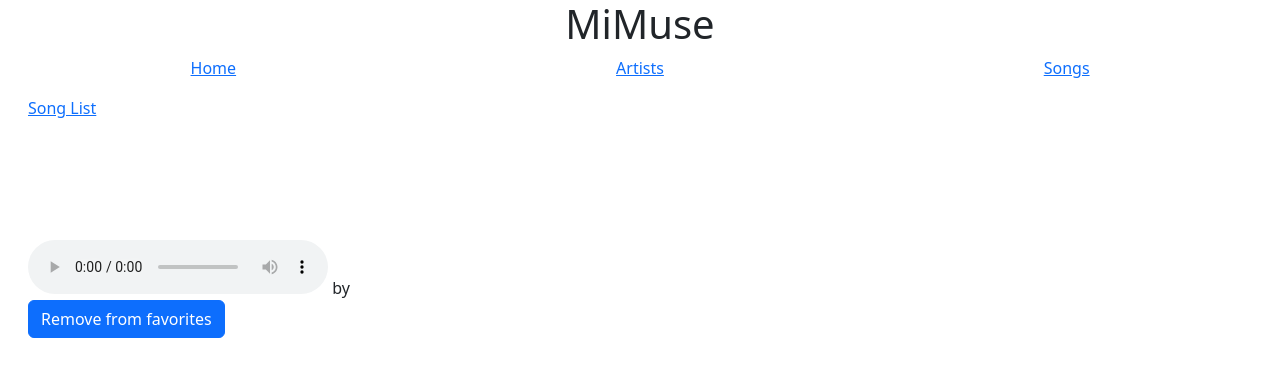
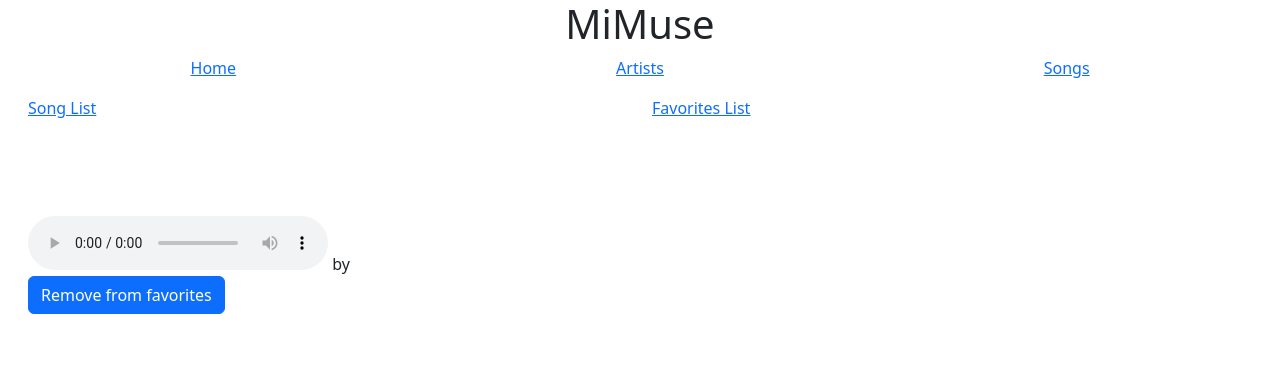
Before and after one commit to linjieyingg/songs, a Django app: template mimuse/songs/templates/songs/song_detail.html in a window 1280 px wide. Shown: the top 377 px of the page. Run offline with Django 5.2, Linux system fonts and the light colour scheme; the template is opened without the code that fills it, so the values that code supplies are empty.

Commit message:
add data

```diff
--- a/mimuse/artists/templates/artists/artist_detail.html
+++ b/mimuse/artists/templates/artists/artist_detail.html
@@ -2,8 +2,8 @@
 {% load static %}
 
 {% block content %}
-    <a href="{% url 'artists:artist_list' %}">Artists
-    list</a><br/><br/>
+    <!-- <a href="{% url 'artists:artist_list' %}">Artists -->
+    <!-- list</a><br/><br/> -->
     <img style="width:20%" src={{ object.image }}
     alt="image"/>
     <h1>{{ object.name }}</h1> {{ object.followers }} Followers <br/>
--- a/mimuse/songs/templates/songs/song_detail.html
+++ b/mimuse/songs/templates/songs/song_detail.html
@@ -2,7 +2,15 @@
 {% load static %}
 
 {% block content %}
-    <a href="{% url 'songs:song_list'%}" > Song List </a> <br/><br/>
+<div class="row">
+    <div class="col">
+        <a href="{% url 'songs:song_list'%}" > Song List </a>
+    </div>
+    <div class="col">
+        <a href="{% url 'songs:favorites_list'%}" > Favorites List </a>
+    </div>
+</div>
+
     <span class="display-1 strong">{{ object.title }}</span>
     {{object.release_date}} <br/>
     <audio controls>
@@ -14,7 +22,7 @@
     {% if object.favorite == False %}
         <button type="button" class="btn btn-primary" id="{{object.api_id}}" onclick="change_favorite()">Add to favorites</button>
     {% else %}
-        <button type="button" class="btn btn-primary" id="{{object.api_id}}" onclick="change_favorite()">Remove from favorites</button>
+        <button type="button" class="btn btn-primary" id="{{object.api_id}}" onclick="change_favorite()" >Remove from favorites</button>
     {% endif %}
 
     {% comment %} {% for artist in artists%}
@@ -23,8 +31,9 @@
 
 {% endblock content %}
 
-<script>
-    {% block js %}
+
+{% block js %}
+    <script>
         function change_favorite() {
             var id = $(".btn btn-primary").id;
             var song = Song.objects.get(api_id=id);
@@ -33,5 +42,5 @@
             song.save();
             alert("Favorites edited.");
         };
-    {% endblock js %}
-</script>
+    </script>
+{% endblock js %}
```
Also changed, not shown: 3 other files.
